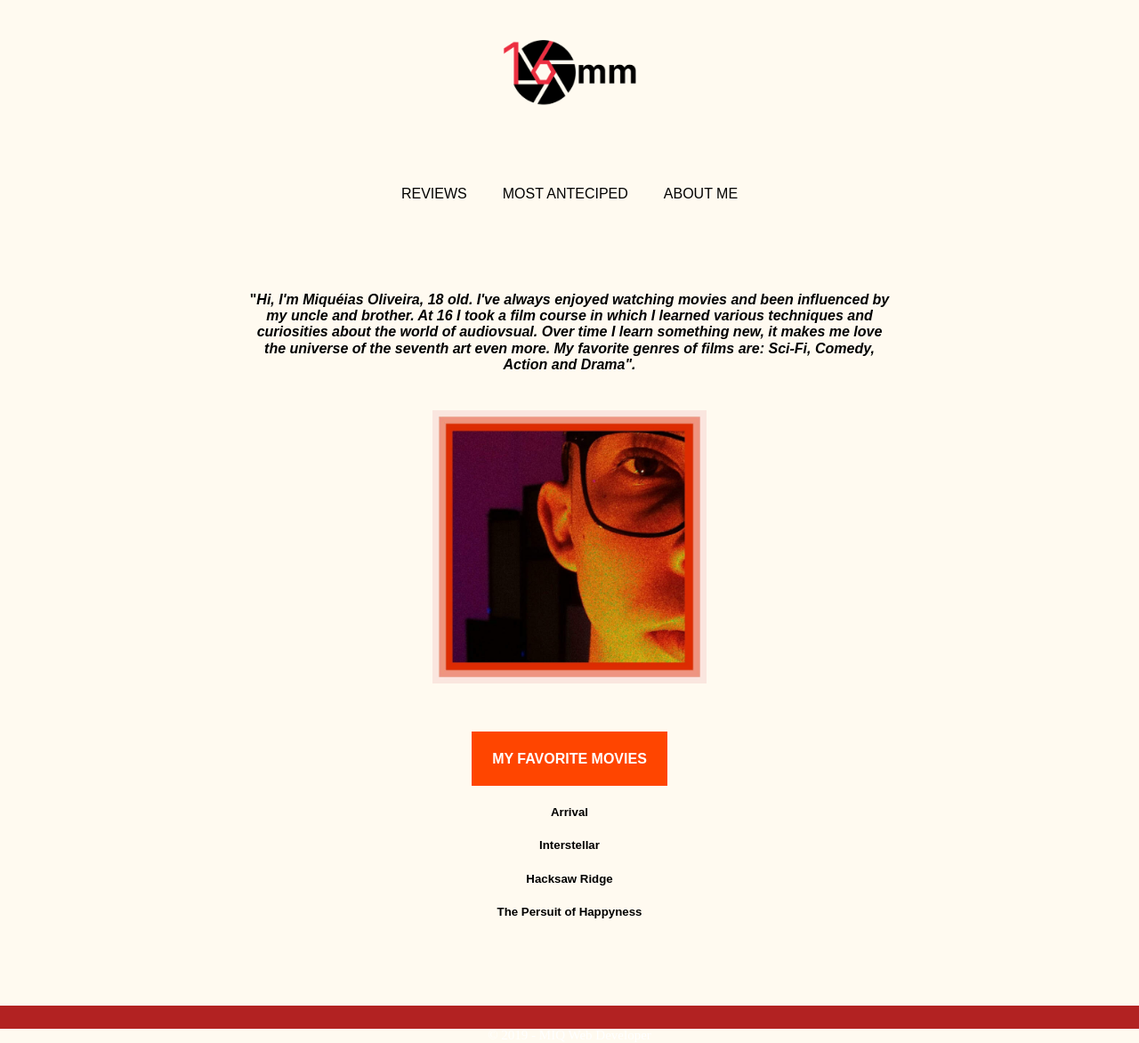
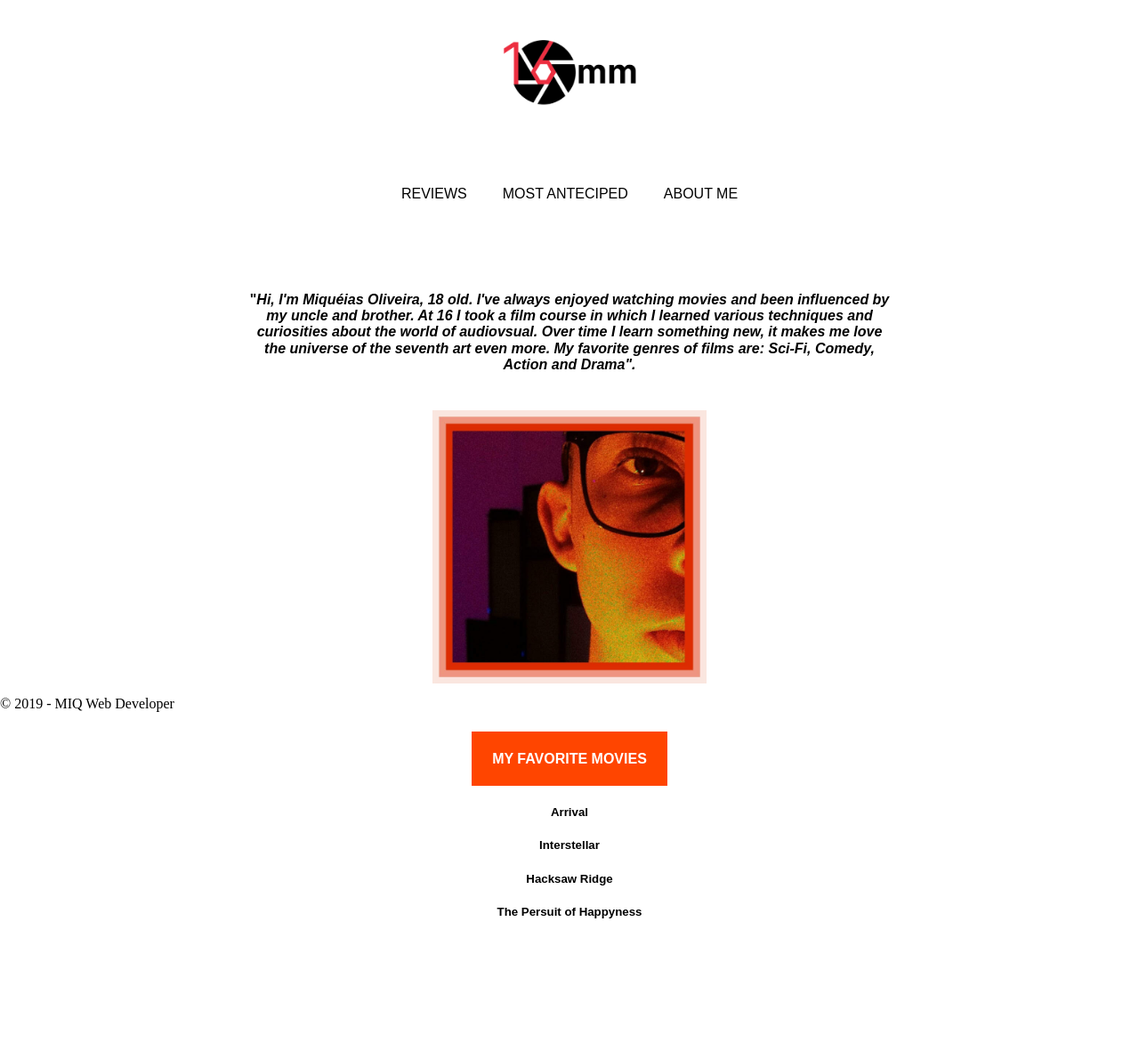
Before and after one commit to xmiqs/site, a PHP site: the page made by src/about me.html in a window 1280 px wide. Shown: the whole page at 89% size. After the commit the page ends 1032 px from the top, so only its background shows below. Run offline with PHP 8.4, Linux system fonts and the light colour scheme.

Commit message:
bottom bar about me and style

```diff
--- a/src/about me.html
+++ b/src/about me.html
@@ -40,7 +40,7 @@
 		</div>
 			</article>
 			<footer>
-				<div class="footer">
+				<div class="footerme">
 					<span>&copy;   2019 - MIQ Web Developer</span>
 				</div>
 			</footer>
--- a/src/estilo.css
+++ b/src/estilo.css
@@ -1,6 +1,5 @@
 body{
-	background: #FFFAF0;
-	position:relative;
+	background: white;
 }
 
 #wrap{
@@ -65,7 +64,7 @@ h2.title1{
 .sinopse1{
 	padding-top: 50px;
 	text-align: justify;
-	color: #363636;
+	color: #1C1C1C;
 }
 
 .blockinter1{
@@ -94,6 +93,7 @@ h2.title2{
 .sinopse2{
 	padding-top: 50px;
 	text-align: justify;
+	color: #1C1C1C;
 }
 
 .blockinter2{
@@ -138,7 +138,6 @@ footer a:hover {
 	text-align: center;
 	padding-top: 25px;
 	font-size: 15px;
-	height:1px;
 }
 
 
@@ -161,6 +160,7 @@ h2.title3{
 .sinopse3{
 	padding-top: 50px;
 	text-align: justify;
+	color: #1C1C1C;
 }
 
 .blockinter3{
@@ -188,6 +188,7 @@ h2.title4{
 .sinopse4{
 	padding-top: 50px;
 	text-align: justify;
+	color: #1C1C1C;
 }
 
 .blockinter4{
@@ -296,3 +297,7 @@ p a:hover{
 	text-align: center;
 	padding-bottom: 75px;
 }
+
+.footerme{
+	position: fixed; bottom: 0;
+}
--- a/src/most anteciped.html
+++ b/src/most anteciped.html
@@ -31,7 +31,7 @@
 				<h3>18 | 2h 2min | Crime, Drama, Thriller | 3 October 2019 (Brazil)</h3>
 				<p><strong>Director:</strong> Todd Phillips</p>
 				<p><strong>Writers:</strong> Todd Phillips and Scott Silver</p>
-				<p><strong>Stars:</strong> Joaquin Phoenix, Zazie Beetz, Robert De Niro e <a href="" class="linkmost">outros</a></p>
+				<p><strong>Stars:</strong> Joaquin Phoenix, Zazie Beetz, Robert De Niro e <a href="https://www.imdb.com/title/tt7286456/fullcredits" class="linkmost">outros</a></p>
 				<p><strong>Premise:</strong> In 1981, Arthur Fleck (Joker), a failed stand-up comedian, turns to a life of crime and chaos in Gotham City.</p>
 
 				<h2 class="titlemost2">THE IRISHMAN</h2>
@@ -47,7 +47,7 @@
 				<h3>12 | Action, Adventure, Comedy | 13 February 2020 (Brazil)</h3>
 				<p><strong>Director:</strong> Matthew Vaughn</p>
 				<p><strong>Writers:</strong> Matthew Vaughn and Jane Goldman</p>
-				<p><strong>Stars:</strong> Ralph Fiennes, Harris Dickinson, Gemma Arterton e <a href="" class="linkmost">outros</a></p>
+				<p><strong>Stars:</strong> Ralph Fiennes, Harris Dickinson, Gemma Arterton e <a href="https://www.imdb.com/title/tt6856242/fullcredits" class="linkmost">outros</a></p>
 				<p><strong>Premise:</strong>As a collection of history's worst tyrants and criminal masterminds  gather to pilot a war to wipe out millions, one man must race against time to stop them .</p>
 
 				<h2 class="titlemost4">AVATAR 2</h2>
@@ -55,7 +55,7 @@
 				<h3>12 | Action, Adventure, Fantasy | 17 Decembr 2021 (Brazil)</h3>
 				<p><strong>Director:</strong> James Cameron</p>
 				<p><strong>Writers:</strong> James Cameron and Josh Friedman</p>
-				<p><strong>Stars:</strong> Zoe Saldana, Sam Worthington, Stephen Lang e <a href="" class="linkmost">outros</a></p>
+				<p><strong>Stars:</strong> Zoe Saldana, Sam Worthington, Stephen Lang e <a href="https://www.imdb.com/title/tt1630029/fullcredits" class="linkmost">outros</a></p>
 				<p class="footermost"><strong>Premise:</strong> Undisclosed .</p>
 
 		</div>
```
